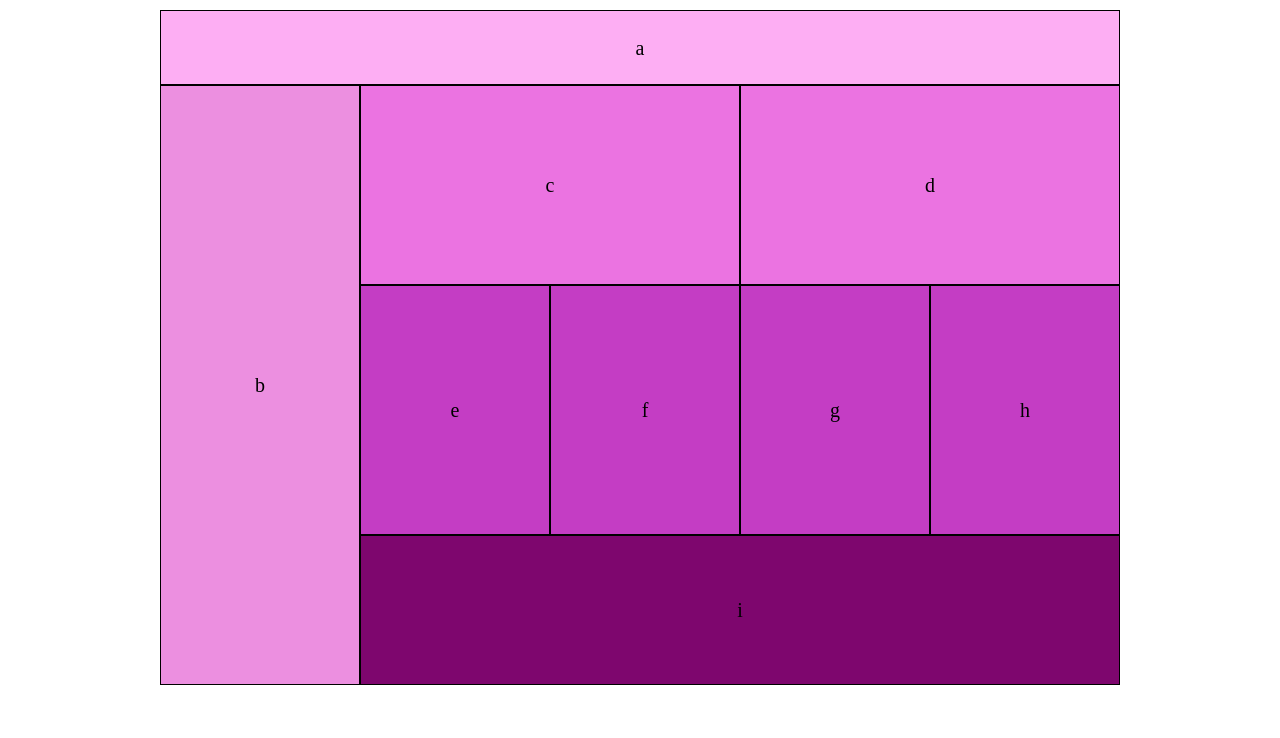
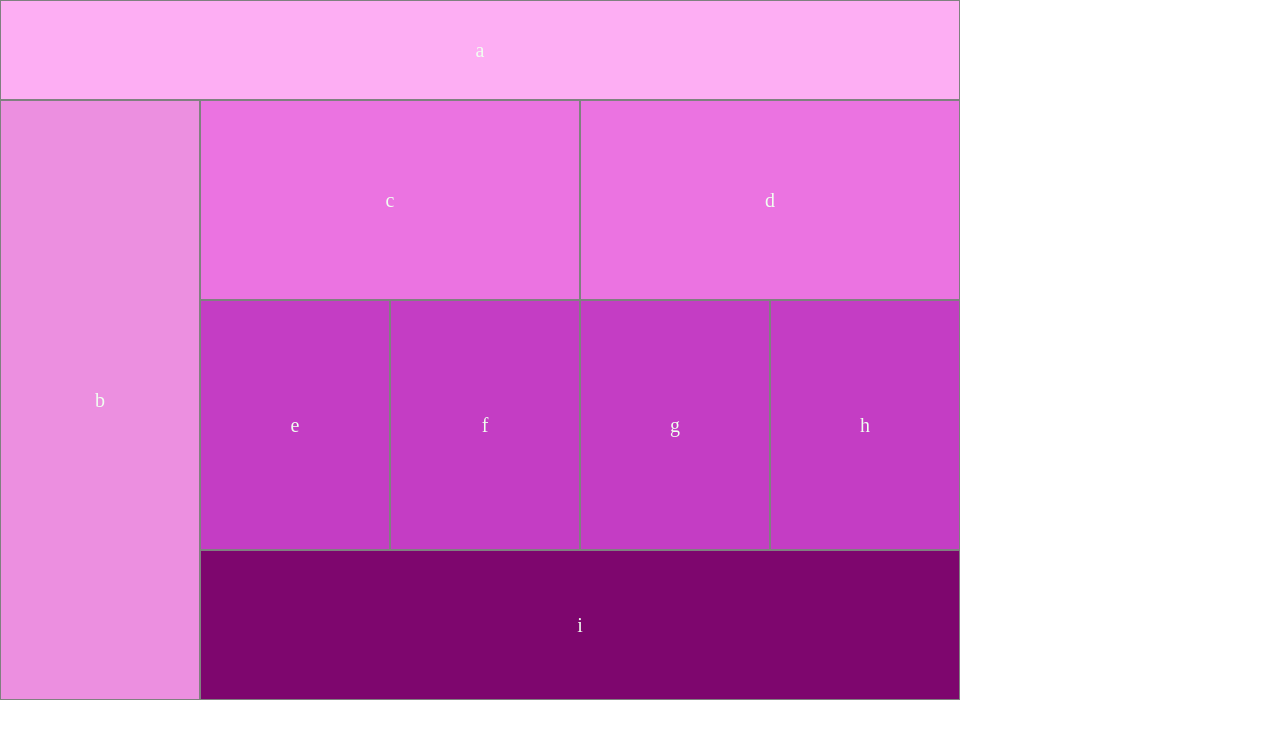
Before and after one commit to YuliyaBarysevich/lab-01, a plain HTML site: page index.html in a window 1280 px wide. Drawn offline with Linux system fonts and the light colour scheme.

Commit message:
lab04 completed

```diff
--- a/index.html
+++ b/index.html
@@ -3,23 +3,24 @@
   <head>
     <link rel = "stylesheet" href = "style/reset.css">
     <link rel = "stylesheet" href = "style/base.css">
-    <link rel = "stylesheet" href = "style/layout.css">
+    <link rel = "stylesheet" href = "style/layout2.css">
     <link rel = "stylesheet" href = "style/modules.css">
   </head>
-  <body>
-    <header>
-      <h1>a</h1>
-    </header>
-    <main>
-      <aside class= 'b'>b</aside>
-      <article class= 'c'><span>c</span></article>
-      <article class = 'd'>d</article>
-      <article class = 'e'>e</article>
-      <article class = 'f'>f</article>
-      <article class = 'g'>g</article>
-      <article class = 'h'>h</article>
-      <article class = 'i'>i</article>
-    </main>
+
+      <main>
+         <div id = 'a'>a</div>
+          <div id= 'b'>b</div>
+          <div id= 'c'>c</div>
+          <div id = 'd'>d</div>
+          <div id = 'e'>e</div>
+          <div id = 'f'>f</div>
+          <div id = 'g'>g</div>
+          <div id = 'h'>h</div>
+          <div id = 'i'>i</div>
+      </main>
+
+
+
 
   </body>
 </html>
--- a/style/base.css
+++ b/style/base.css
@@ -1,8 +1,8 @@
-*{
+
+ *{
   box-sizing: border-box;
 }
 
-body{
-  height: 100vh;
-  margin: 10px auto;
+body {
+  width: 480px;
 }
--- a/style/layout.css
+++ b/style/layout.css
@@ -1,6 +1,4 @@
-body {
-  width: 480px;
-}
+
 
 h1, article {
   width: 100%;
@@ -14,17 +12,17 @@ aside {
   height: 150px;
 }
 
-.c, .d {
+#c, #d {
   height: 125px;
 }
 
-.e, .f, .g, .h {
+#e, #f, #g, #h {
   width: 50%;
   height: 250px;
   float: left;
 }
 
-.i{
+#i{
   height: 80px;
 }
 
@@ -41,15 +39,15 @@ aside {
   height: 600px;
   width: 20.833333%;
 }
-.c, .d {
+#c, #d {
   width: 39.583333%;
   height: 200px;
 }
-.e, .f, .g, .h {
+#e, #f, #g, #h {
   width: 19.791667%;
   height: 250px;
 }
-.i {
+#i {
   height: 150px;
   width: 79.166667%;
 }
--- /dev/null
+++ b/style/layout2.css
@@ -0,0 +1,143 @@
+
+main {
+  display: grid;
+  grid-template-rows: 75px 150px repeat(2, 125px) repeat(4, 250px) 80px;
+  grid-template-columns: 1fr 1fr;
+}
+
+#a{
+  grid-column: 1 / span 2;
+}
+
+#b, #c, #d {
+  grid-column: 1 / span 2;
+}
+
+#e, #f, #g, #h {
+  height: 250px;
+  width: 240px;
+}
+
+#i {
+  grid-column: 1 / span 2;
+  height: 80px;
+}
+
+@media (min-width: 500px) {
+  body {
+    width: 767px;
+  }
+
+  main {
+    display: grid;
+    grid-template-rows: 100px 175px 200px 190px 150px;
+    grid-template-columns: 200px repeat(4, 190);
+  }
+
+  #a {
+    grid-column: 1 / 6;
+    grid-row: 1 / 2;
+  }
+
+  #b {
+    grid-column: 1 / 6;
+    grid-row: 2 / 3;
+  }
+
+  #c, #d {
+    grid-row: 3 / 4;
+    width: 380px;
+  }
+
+  #c {
+    grid-column: 2 / 4;
+  }
+
+  #d {
+    grid-column: 4 / 6;
+  }
+
+  #e, #f, #g, #h {
+    grid-row: 4 / 5;
+    width: 190px;
+  }
+
+  #e {
+    grid-column: 2 / 3;
+  }
+  #f {
+    grid-column: 3 / 4;
+  }
+  #g {
+    grid-column: 4 / 5;
+  }
+  #h {
+    grid-column: 5 / 6;
+  }
+  #i {
+    grid-column: 2 / 6;
+    grid-row: 5 / 5;
+    height: 120px;
+    width: 760;
+  }
+}
+
+@media (min-width: 790px) {
+
+  body {
+    width: 960px;
+  }
+  main {
+    display: grid;
+    grid-template-rows: 100px 200px 250px 150px;
+    grid-template-columns: 200px repeat(4, 190);
+  }
+
+  #a {
+    grid-column: 1 / 6;
+    grid-row: 1 / 2;
+  }
+
+  #b {
+    grid-column: 1 / 2;
+    grid-row: 2 / 5;
+    height: 600px;
+    width: 200px;
+  }
+
+  #c, #d {
+    grid-row: 2 / 3;
+    width: 380px;
+  }
+  #c {
+    grid-column: 2 / 4;
+  }
+  #d {
+    grid-column: 4 / 6;
+  }
+
+
+  #e, #f, #g, #h {
+    grid-row: 3 / 4;
+    width: 190px;
+  }
+  #e {
+    grid-column: 2 / 3;
+  }
+  #f {
+    grid-column: 3 / 4;
+  }
+  #g {
+    grid-column: 4 / 5;
+  }
+  #h {
+    grid-column: 5 / 6;
+  }
+
+  #i {
+    grid-column: 2 / 6;
+    grid-row: 4 / 5;
+    height: 150px;
+    width: 760;
+  }
+}
--- a/style/modules.css
+++ b/style/modules.css
@@ -1,71 +1,108 @@
-h1, aside, article, footer{
-  border: 1px solid black;
-  text-align: center;
-  color: black;
+
+main div {
+  display: block;
+  display: flex;
+  justify-content: center;
+  align-items: center;
   font-size: 20px;
+  border: 1px solid grey;
+}
+
+#a {
+  background-color: #73FFFF;
+}
+#b {
+  background-color: #00D9D9;
+}
+#c {
+  background-color: #00B2B2;
+}
+#d {
+  background-color: #00B2B2;
+}
+#e {
+  background-color: #008C8C;
+}
+#f {
+  background-color: #008C8C;
+}
+#g {
+  background-color: #008C8C;
+}
+#h {
+    background-color: #008C8C;
+}
+#i {
+  background-color: #005f5f;
+}
+
+@media (min-width: 500px) {
+  #a {
+    background-color: #807eec;
+    color: honeydew;
+
+  }
+  #b {
+    background-color: #6b69bb;
+    color: honeydew
+  }
+  #c {
+    background-color: #3f3e9c;
+    color: honeydew;
+  }
+  #d {
+    background-color: #3f3e9c;
+    color: honeydew;
+  }
+  #e {
+    background-color: #222163;
+    color: honeydew;
+  }
+  #f {
+    background-color: #222163;
+    color: honeydew;
+  }
+  #g {
+    background-color: #222163;
+    color: honeydew;
+  }
+  #h {
+      background-color: #222163;
+      color: honeydew;
+  }
+  #i {
+    background-color: #130752;
+    color: honeydew;
+  }
 }
 
 
-h1, .b, .c, .d, .e, .f, .g, .h, .i{
-  display: flex;
-  justify-content: center;
-  align-items: center;
-}
-
-h1 {
-  background-color: #73FFFF;
-}
-aside {
-  background-color: #00D9D9;
-}
-.c {
-  background-color: #00B2B2;
-}
-.d {
-  background-color: #00B2B2;
-}
-.e {
-  background-color: #008C8C;
-}
-.f {
-  background-color: #008C8C;
-}
-.g {
-  background-color: #008C8C;
-}
-.h {
-    background-color: #008C8C;
-}
-.i {
-  background-color: #005f5f;
-}
-
-@media (min-width: 768px) {
-  h1 {
+@media (min-width: 790px) {
+  #a {
     background-color: #fdaef3;
   }
-  aside {
+  #b {
     background-color: #ec8fe0;
   }
-  .c {
+  #c {
     background-color: #eb73e1;
   }
-  .d {
+  #d {
     background-color: #eb73e1;
   }
-  .e {
+  #e {
     background-color: #c43dc4;
   }
-  .f {
+  #f {
     background-color: #c43dc4;
   }
-  .g {
+  #g {
     background-color: #c43dc4;
   }
-  .h {
+  #h {
       background-color: #c43dc4;
   }
-  .i {
+  #i {
     background-color: #7e066e;
   }
 }
```
